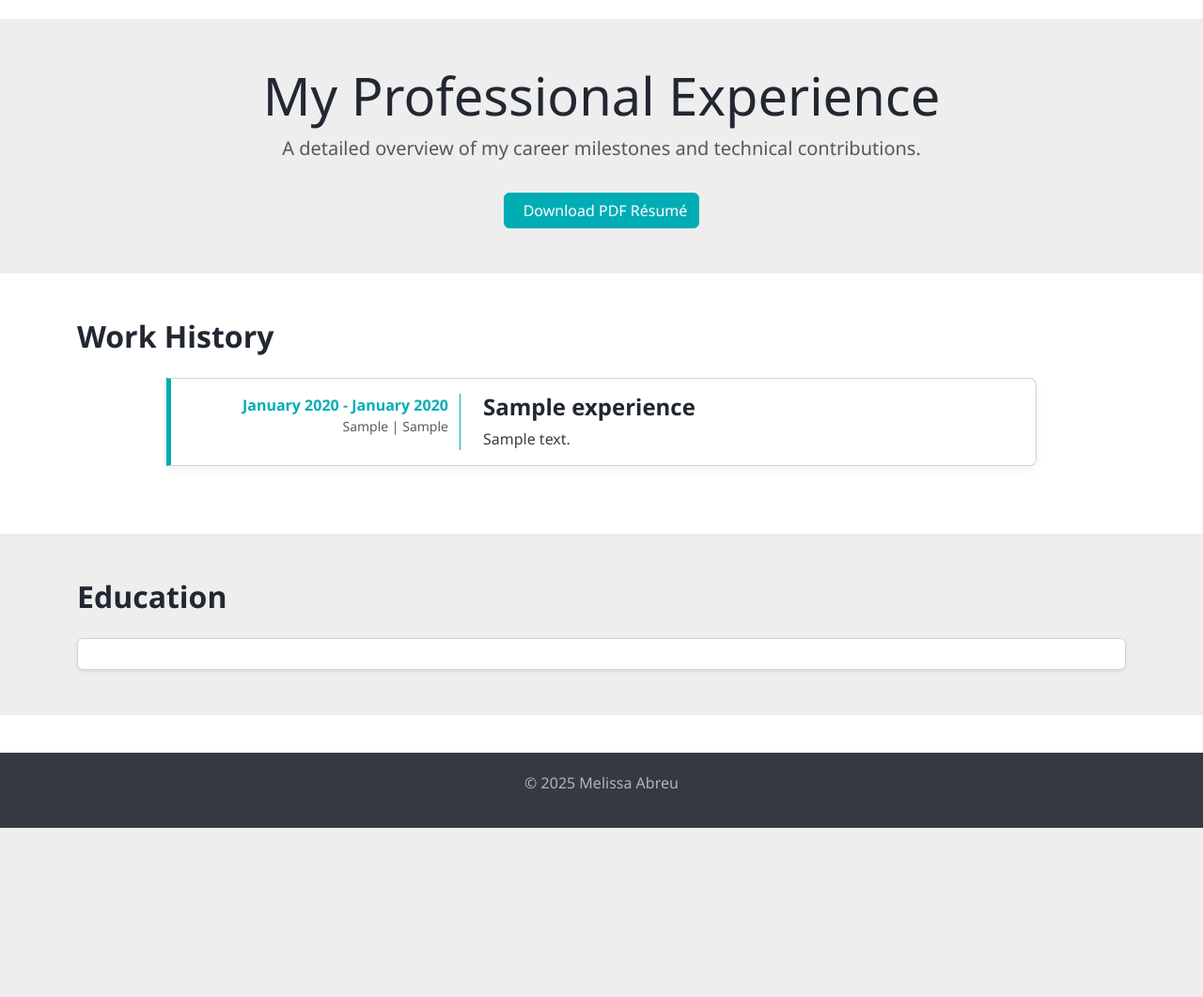
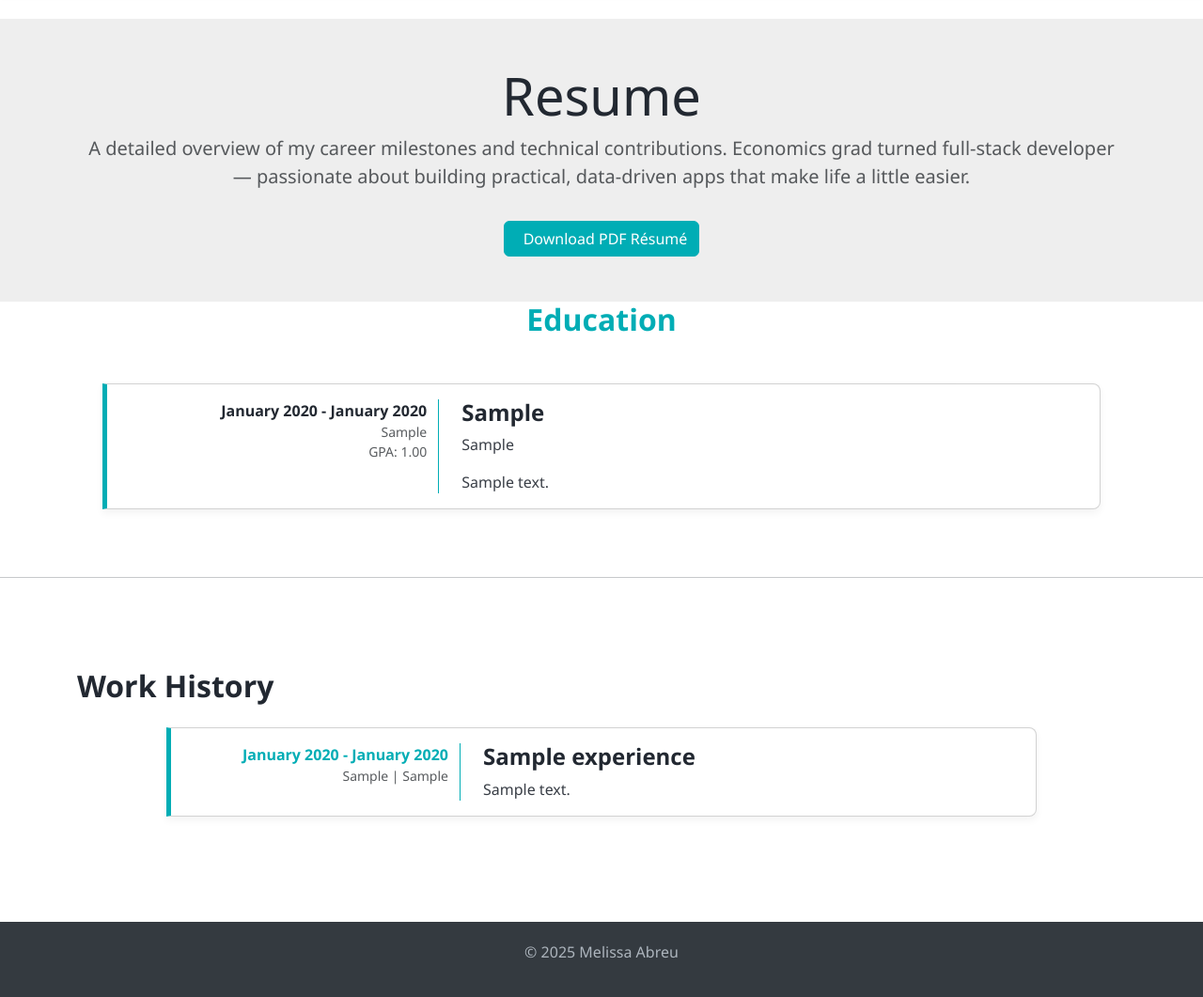
Before and after one commit to Mkac0/mabreu_portfolio, a Django app: page /resume/ in a window 1280 px wide. Shown: the part 67-1128 px from the top of the page at 94% size. Before the commit the page ends 948 px from the top, so only its background shows below. Run offline with Django 4.2, Linux system fonts and the light colour scheme; tables that the repository leaves empty hold one stand-in row (values such as "Sample post").

Commit message:
added resume and education to the portfolio

```diff
--- a/my_app/models.py
+++ b/my_app/models.py
@@ -33,6 +33,22 @@ class Skill(models.Model):
     def __str__(self):
         return self.name
 
+class Education(models.Model):
+    institution = models.CharField(max_length=200)
+    degree = models.CharField(max_length=200)
+    major = models.CharField(max_length=200, blank=True, null=True)
+    start_date = models.DateField()
+    end_date = models.DateField(blank=True, null=True)
+    gpa = models.DecimalField(max_digits=3, decimal_places=2, blank=True, null=True)
+    description = models.TextField(blank=True, help_text="List relevant coursework or honors.")
+
+    class Meta:
+        ordering = ['-end_date', '-start_date']
+        verbose_name_plural = "Education Records"
+
+    def __str__(self):
+        return f"{self.degree} at {self.institution}"
+
 class Experience(models.Model):
     title = models.CharField(max_length=100, help_text="Job Title or Position")
     company = models.CharField(max_length=100, help_text="Company or Institution Name")
--- a/my_app/templates/portfolio/resume.html
+++ b/my_app/templates/portfolio/resume.html
@@ -6,13 +6,56 @@
 {% block content %}
     <section id="resume-header" class="py-5 bg-light">
         <div class="container text-center">
-            <h1 class="display-4">My Professional Experience</h1>
-            <p class="lead text-muted">A detailed overview of my career milestones and technical contributions.</p>
+            <h1 class="display-4">Resume</h1>
+            <p class="lead text-muted">
+                A detailed overview of my career milestones and technical contributions.
+                Economics grad turned full-stack developer — passionate about building practical, data-driven apps that make life a little easier.
+            </p>
             <a href="{% static 'docs/melissa_abreu_resume.pdf' %}" target="_blank" class="btn btn-primary mt-3">
                 <i class="fas fa-download me-2"></i> Download PDF Résumé
             </a>
         </div>
     </section>
+
+    <h2 class="text-center mb-5 text-primary">Education</h2>
+        <div class="row justify-content-center">
+            <div class="col-lg-10">
+                {% if education %}
+                    {% for record in education %}
+                        <div class="card mb-4 shadow-sm experience-entry">
+                            <div class="card-body">
+                                <div class="row">
+                                    <div class="col-md-4 text-md-end border-end">
+                                        <p class="mb-0 fw-bold">
+                                            {{ record.start_date|date:"F Y" }} -
+                                            {% if record.end_date %}{{ record.end_date|date:"F Y" }}{% else %}Present{% endif %}
+                                        </p>
+                                        <p class="mb-0 text-muted small">{{ record.institution }}</p>
+                                        {% if record.gpa %}
+                                            <p class="mb-0 text-muted small">GPA: {{ record.gpa }}</p>
+                                        {% endif %}
+                                    </div>
+                                    <div class="col-md-8 ps-md-4">
+                                        <h4 class="card-title mt-2 mt-md-0">{{ record.degree }}</h4>
+                                        <p class="text-secondary">{{ record.major }}</p>
+                                        {% if record.description %}
+                                            <div class="description text-secondary">
+                                                {{ record.description|linebreaksbr }}
+                                            </div>
+                                        {% endif %}
+                                    </div>
+                                </div>
+                            </div>
+                        </div>
+                    {% endfor %}
+                {% else %}
+                    <p class="lead text-center text-muted">No education records found.</p>
+                {% endif %}
+            </div>
+        </div>
+
+        <hr class="my-5">
+
     <section id="work-experience" class="py-5">
         <div class="container">
             <h2 class="mb-4">Work History</h2>
@@ -51,14 +94,5 @@
             {% endif %}
         </div>
     </section>
-    <section id="education" class="py-5 bg-light">
-        <div class="container">
-            <h2 class="mb-4">Education</h2>
-            <div class="card shadow-sm">
-                <div class="card-body">
-                    </div>
-            </div>
-        </div>
-    </section>
 
 {% endblock content %}
--- a/my_app/views.py
+++ b/my_app/views.py
@@ -1,5 +1,5 @@
 from django.shortcuts import render, get_object_or_404, redirect
-from .models import Project, Skill, Experience
+from .models import Project, Skill, Education, Experience
 from django.core.mail import send_mail
 from django.contrib import messages
 from .forms import ContactForm
@@ -42,9 +42,11 @@ def about(request):
 def resume(request):
     """Fetches and displays all professional experience."""
     work_experience = Experience.objects.all().order_by('-start_date')
+    education_records = Education.objects.all().order_by('-end_date')
     context = {
         'page_title': 'Work Experience & Résumé',
         'experiences': work_experience,
+        'education': education_records,
     }
     return render(request, 'portfolio/resume.html', context)
 
--- a/portfolio/settings.py
+++ b/portfolio/settings.py
@@ -131,7 +131,7 @@ STATICFILES_STORAGE = 'whitenoise.storage.CompressedManifestStaticFilesStorage'
 
 MEDIA_URL = '/media/'
 
-MEDIA_ROOT = os.path.join(BASE_DIR, 'media')
+MEDIA_ROOT = BASE_DIR / 'media'
 
 # Default primary key field type
 # https://docs.djangoproject.com/en/4.2/ref/settings/#default-auto-field
```
Also changed, not shown: my_app/admin.py (+6 -1 lines), my_app/migrations/0003_education.py (added), 1 other file.
